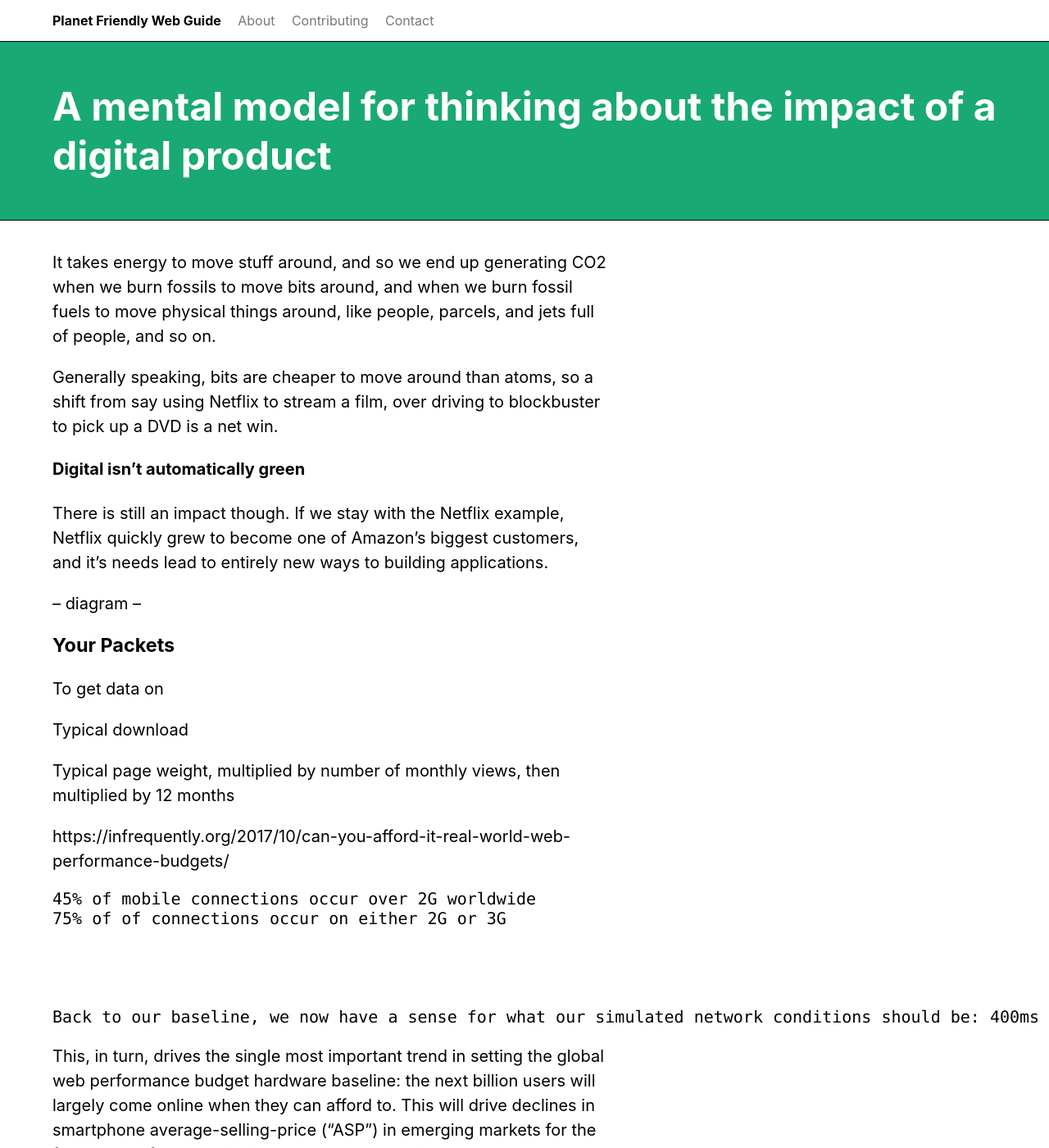
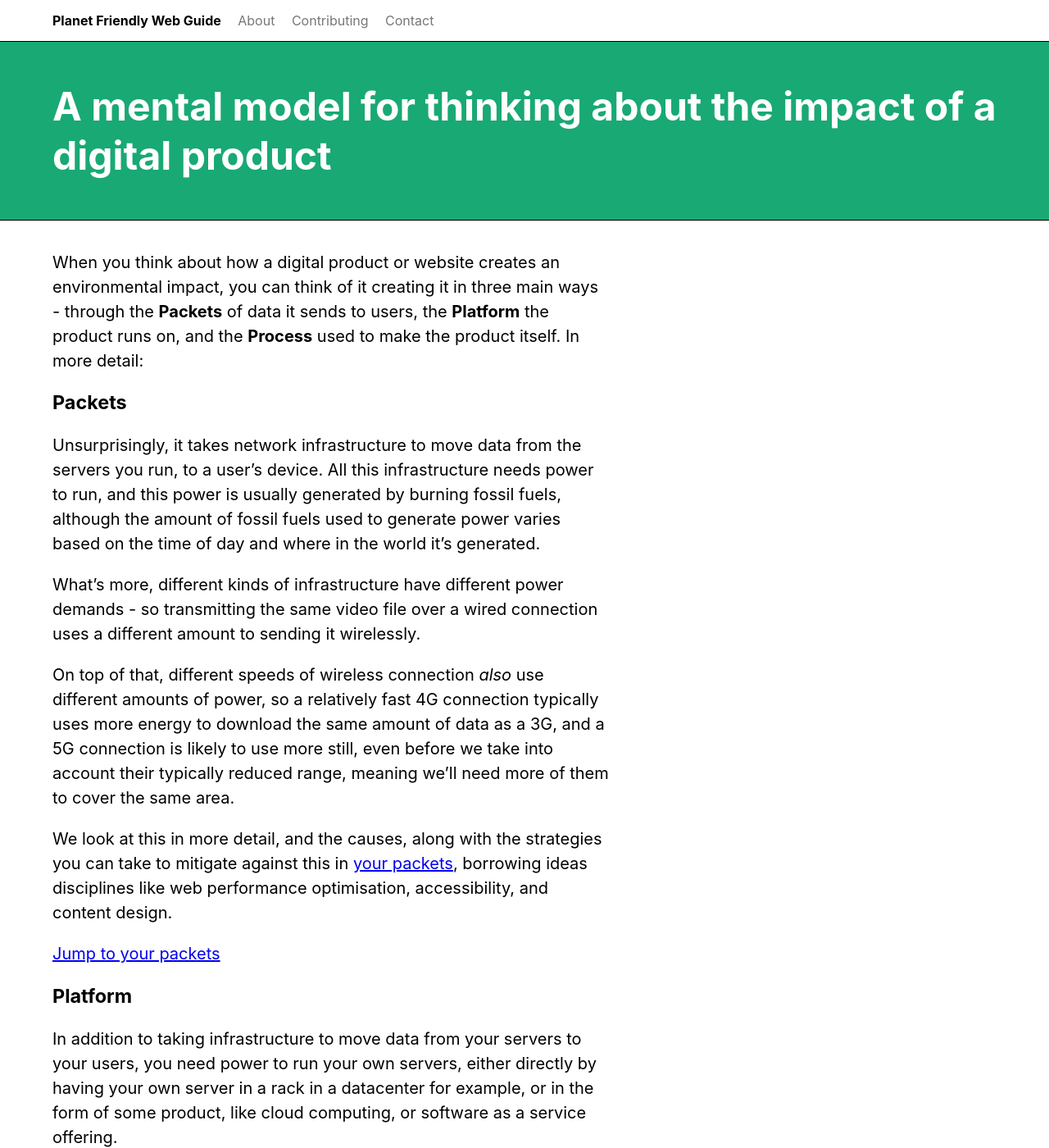
Before and after one commit to productscience/planet-friendly-web, a Jekyll site: the page built from mental-model.md, in a window 1280 px wide and 1400 px high. Shown: the whole window at 82% size. Built offline with Jekyll 4.4.1, drawn with Linux system fonts in a browser that asks for light colours; some of the changed text lies outside the part shown.

Commit message:
Update content on why this matters

```diff
--- a/mental-model.md
+++ b/mental-model.md
@@ -4,74 +4,45 @@
 permalink: /mental-model/
 ---
 
-It takes energy to move stuff around, and so we end up generating CO2 when we burn fossils to move bits around, and when we burn fossil fuels to move physical things around, like people, parcels, and jets full of people, and so on.
+When you think about how a digital product or website creates an environmental impact, you can think of it creating it in three main ways - through the **Packets** of data it sends to users, the **Platform** the product runs on, and the **Process** used to make the product itself. In more detail:
 
-Generally speaking, bits are cheaper to move around than atoms, so a shift from say using Netflix to stream a film, over driving to blockbuster to pick up a DVD is a net win.
+### Packets
 
-#### Digital isn't automatically green
+Unsurprisingly, it takes network infrastructure to move data from the servers you run, to a user's device. All this infrastructure needs power to run, and this power is usually generated by burning fossil fuels, although the amount of fossil fuels used to generate power varies based on the time of day and where in the world it's generated.
 
-There is still an impact though. If we stay with the Netflix example, Netflix quickly grew to become one of Amazon's biggest customers, and it's needs lead to entirely new ways to building applications.
+What's more, different kinds of infrastructure have different power demands - so transmitting the same video file over a wired connection uses a different amount to sending it wirelessly.
 
--- diagram --
+On top of that, different speeds of wireless connection _also_ use different amounts of power, so a relatively fast 4G connection typically uses more energy to download the same amount of data as a 3G, and a 5G connection is likely to use more still, even before we take into account their typically reduced range, meaning we'll need more of them to cover the same area.
 
-### Your Packets
+We look at this in more detail, and the causes, along with the strategies you can take to mitigate against this in [your packets](/your-packets), borrowing ideas disciplines like web performance optimisation, accessibility, and content design.
 
-To get data on
-
-Typical download
-
-Typical page weight, multiplied by number of monthly views, then multiplied by 12 months
+[Jump to your packets](/your-packets)
 
 
+### Platform
 
-https://infrequently.org/2017/10/can-you-afford-it-real-world-web-performance-budgets/
+In addition to taking infrastructure to move data from your servers to your users, you need power to run your own servers, either directly by having your own server in a rack in a datacenter for example, or in the form of some product, like cloud computing, or software as a service offering.
 
+In this case you can control the impact in a number of ways. The include, what kinds of computing resources you use, how electricity is generated to power these resources.
 
+Choices you make about your product's technical architecture also affect how easily and quickly you can adjust the amount of resources you use directly.
 
-    45% of mobile connections occur over 2G worldwide
-    75% of of connections occur on either 2G or 3G
+This is covered in more detail in [your platform](/your-platform), and in here, we look at how using virtualisation, containerisation, serverless/functions-as-a-service can help, as well as other idea from the devops toolbox, as well as server-side performance optimisation.
 
+We also cover options for running infrastructure on renewable power, and what options you have when you can't do this directly
 
+[Jump to your platform](/your-platform)
 
+### Process
 
-    Back to our baseline, we now have a sense for what our simulated network conditions should be: 400ms RTT, 400Kbps bandwidth. What about the device itself?
+We've established that we end up generating CO2 when we burn fossils to move bits (as in bytes) around.
 
-This, in turn, drives the single most important trend in setting the global web performance budget hardware baseline: the next billion users will largely come online when they can afford to. This will drive declines in smartphone average-selling-price (“ASP”) in emerging markets for the foreseeable future. This, in turn, means that all improvements to transistor-count-per-dollar will translate into lower selling prices, not faster devices (on average).
+We also end up emitting CO2 when we burn fossil fuels to move actual physical things around, like people, parcels, and so on, in jets and cars for business travel, and so on.
 
+When we burn fossil fuels to keep places we work well-lit and depending where you are in the world warm or cool enough to work in.
 
-This is part of the reason I suggested the Moto G4 last year and recommend it or the Moto G5 Plus this year.
+We also end up building large amounts of resource use (and money) into our products when we decide to spend lots of time and resources working on them without researching how useful they are our users.
 
-Putting it all together, our global baseline for performance benchmarking is a:
+In here, [your process](your-process) we touch on ideas from service design, behaviour change, remote working and remote research practices, as well as agile product management.
 
-    ~$200 (new, unlocked) Android phone
-    On a slow 3G network, emulated at:
-        400ms RTT
-        400Kbps transfer
-
-https://github.com/WPO-Foundation/webpagetest/blob/6a79fedb6bb5792f11d2891d9ae80f8ffb8b1a7d/www/settings/connectivity.ini.sample#L61
-
-
-##### Further links
-
-
-### Your Platform
-
-How many machines you're running and their rough size.
-
--
-
-
-##### Further links
-
-### Your Process
-
-How many people work on it
-
-- take the footprint of a typical office worker, per day over the length of the project
-
-##### Further links
-
-
-
-
-1000
+[Jump to your process](/your-process)
```
Also changed, not shown: why-it-matters.md (+9 -3 lines), 1 other file.
